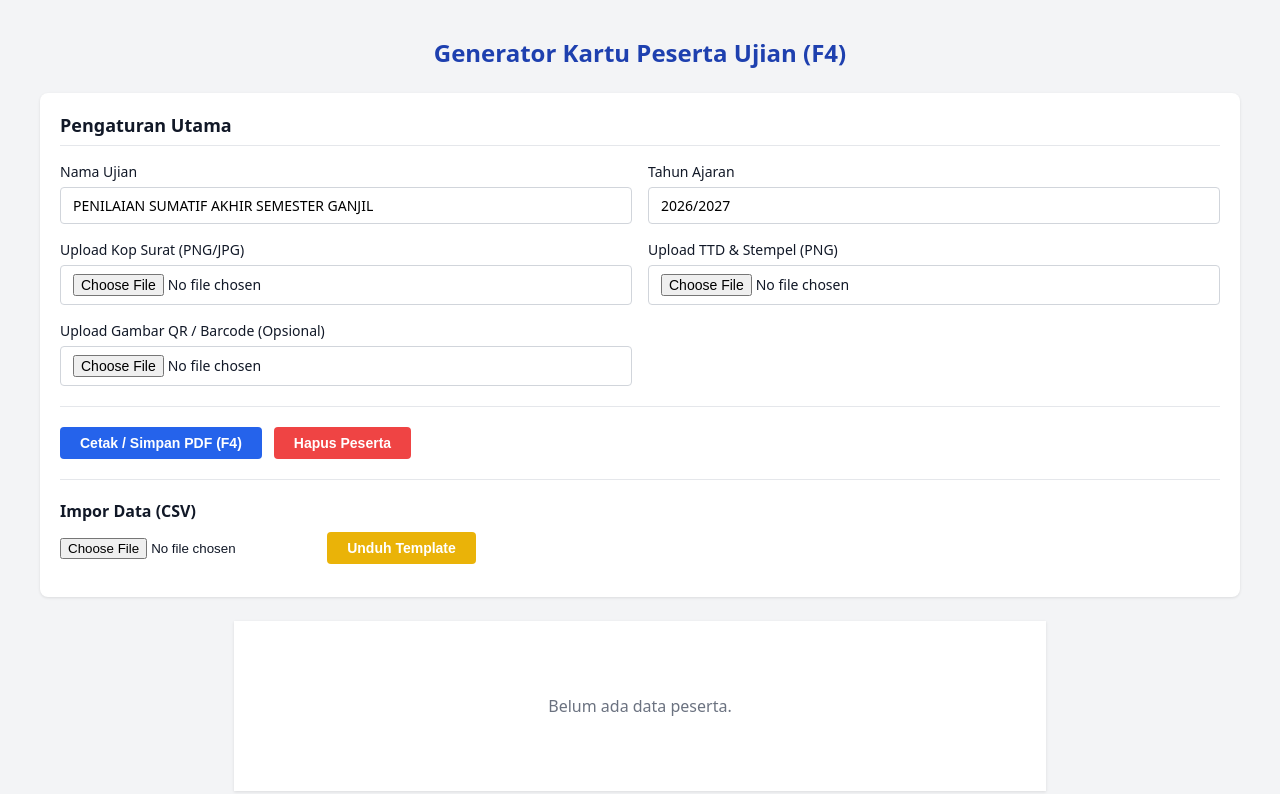
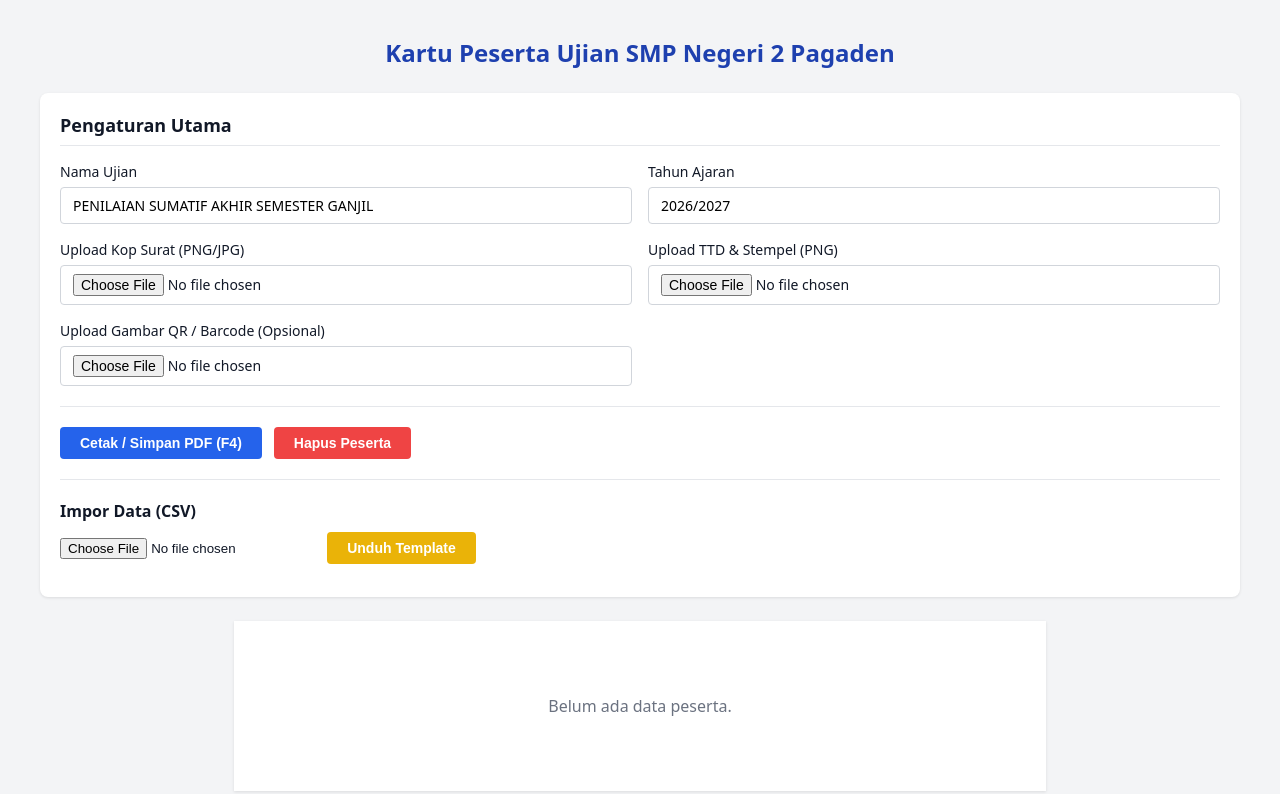
Before and after one commit to antonabidin28-cpu/KARTU-UJIAN, a plain HTML site: page index.html in a window 1280 px wide. Drawn offline with nearby package versions, Linux system fonts and the light colour scheme.

Commit message:
index.html

```diff
--- a/index.html
+++ b/index.html
@@ -139,7 +139,7 @@
 <body>
 
 <div class="container">
-    <h1 class="title no-print">Generator Kartu Peserta Ujian (F4)</h1>
+    <h1 class="title no-print">Kartu Peserta Ujian SMP Negeri 2 Pagaden</h1>
 
     <!-- Panel Kontrol (No Print) -->
     <div class="panel no-print">
```
